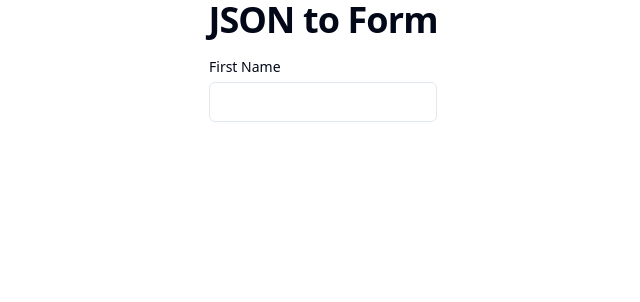
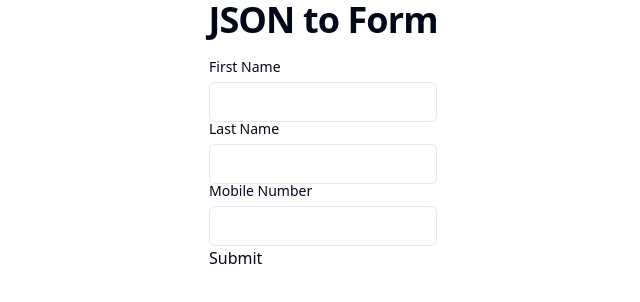
Before and after one commit to keyurparalkar/json-to-form, a React (Vite) app: page / in a window 1280 px wide. Shown: the top 302 px of the page, without its empty margins (317-957 px from the left). Built offline with nearby package versions, Linux system fonts and the light colour scheme.

Commit message:
feat: added initial parsing of schema

```diff
--- a/package.json
+++ b/package.json
@@ -16,6 +16,7 @@
     "lucide-react": "^0.367.0",
     "react": "^18.2.0",
     "react-dom": "^18.2.0",
+    "react-hook-form": "^7.51.3",
     "tailwind-merge": "^2.2.2",
     "tailwindcss-animate": "^1.0.7"
   },
--- a/src/App.tsx
+++ b/src/App.tsx
@@ -1,10 +1,34 @@
+import { useForm } from "react-hook-form";
 import InputField from "./components/fields/InputField";
+import personalInfoSchema from "./schemas/personal_info.json";
 
 function App() {
+	console.log({ personalInfoSchema });
+	const schema = personalInfoSchema;
+	const { register, handleSubmit } = useForm();
+
+	const onSubmit = (data) => {
+		console.log("form Data = ", data);
+	};
+
 	return (
 		<div className="container mx-auto flex flex-col items-center">
 			<h1 className="text-4xl font-bold tracking-tight mb-5">JSON to Form</h1>
-			<InputField type="text" labelText="First Name" htmlFor="firstName" />
+
+			<form onSubmit={handleSubmit(onSubmit)}>
+				{/* TODO(Keyur): Make the below logic recursive*/}
+				{schema &&
+					schema.fields.map((field) => (
+						<InputField
+							key={`key-${field.accessorKey}`}
+							register={register}
+							labelText={field.fieldName}
+							htmlFor={field.accessorKey}
+							type={field.type}
+						/>
+					))}
+				<input type="submit" />
+			</form>
 		</div>
 	);
 }
--- a/src/components/fields/InputField.tsx
+++ b/src/components/fields/InputField.tsx
@@ -1,18 +1,21 @@
+import { UseFormRegister } from "react-hook-form";
 import { Input, InputProps } from "../ui/input";
 import { Label } from "../ui/label";
+import { FieldType } from "@/interfaces/field";
 
 interface InputFieldProps extends InputProps {
 	labelText: string;
 	htmlFor: string;
+	register: UseFormRegister<any>;
 }
 
 const InputField = (props: InputFieldProps) => {
-	const { htmlFor, labelText, ...rest } = props;
+	const { htmlFor, register, labelText, ...rest } = props;
 	return (
 		<>
 			<div className="flex flex-col space-y-2">
 				<Label htmlFor={htmlFor}>{labelText}</Label>
-				<Input id="htmlFor" {...rest} />
+				<Input id="htmlFor" {...rest} {...register(htmlFor)} />
 			</div>
 		</>
 	);
--- /dev/null
+++ b/src/schemas/personal_info.json
@@ -0,0 +1,23 @@
+{
+    "type": "group",
+    "fields": [
+        {
+            "type": "field",
+            "dataType": "text",
+            "fieldName": "First Name",
+            "accessorKey": "firstName"
+        },
+        {
+            "type": "field",
+            "dataType": "text",
+            "fieldName": "Last Name",
+            "accessorKey": "lastName"
+        },
+        {
+            "type": "field",
+            "dataType": "number",
+            "fieldName": "Mobile Number",
+            "accessorKey": "mobNo"
+        }
+    ]
+}
```
Also changed, not shown: src/components/ui/input.tsx (+6 -6 lines), 1 other file (tests, documents, lock files or other folders).
